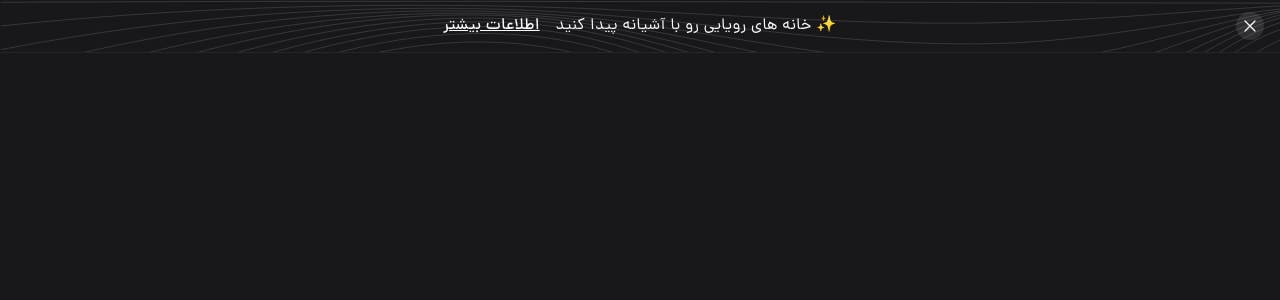
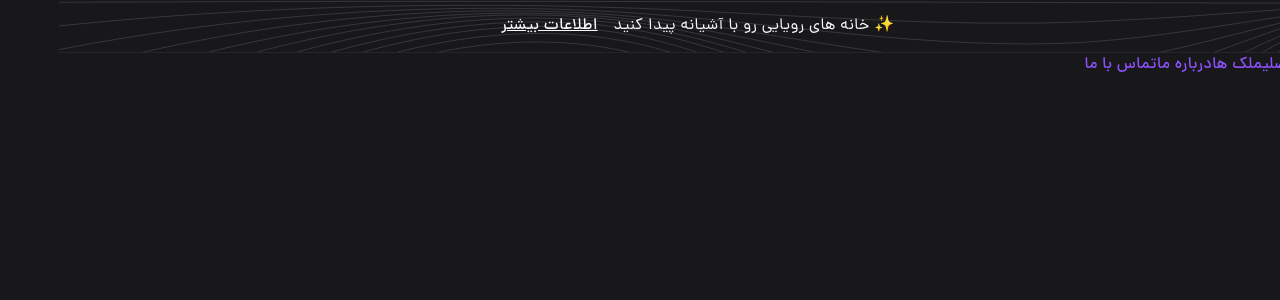
Before and after one commit to homow/home-nest, a React (Vite) app: page / in a window 1280 px wide. Shown: the top 300 px of the page. Built offline with nearby package versions, Linux system fonts and the light colour scheme.

Commit message:
config routes and create nav menu

```diff
--- a/src/Layout/Header/HeaderBase/HeaderNav.jsx
+++ b/src/Layout/Header/HeaderBase/HeaderNav.jsx
@@ -1,7 +1,20 @@
+import {NavLink} from "react-router-dom";
+
 export default function HeaderNav() {
     return (
         <div>
-            <h1>Header Nav</h1>
+            <NavLink to={"/"} className={active => active && 'text-violet-500'}>
+                صفحه اصلی
+            </NavLink>
+            <NavLink to={"/properties"} className={active => active && 'text-violet-500'}>
+                ملک ها
+            </NavLink>
+            <NavLink to={"/about"} className={active => active && 'text-violet-500'}>
+                درباره ما
+            </NavLink>
+            <NavLink to={"/contact"} className={active => active && 'text-violet-500'}>
+                تماس با ما
+            </NavLink>
         </div>
     )
 }
--- a/src/Layout/Header/HeaderBase/index.jsx
+++ b/src/Layout/Header/HeaderBase/index.jsx
@@ -1,7 +1,9 @@
+import HeaderNav from "./HeaderNav.jsx";
+
 export default function HeaderBase() {
     return (
         <div>
-
+            <HeaderNav/>
         </div>
     )
 }
--- a/src/Layout/Header/index.jsx
+++ b/src/Layout/Header/index.jsx
@@ -1,9 +1,11 @@
-import TopGlobalBanner from "@/Layout/Header/TopGlobalBanner.jsx";
+import TopGlobalBanner from "./TopGlobalBanner.jsx";
+import HeaderBase from "./HeaderBase";
 
 export default function Header() {
     return (
-        <header className="">
+        <header>
             <TopGlobalBanner/>
+            <HeaderBase/>
         </header>
     )
 }
```
Also changed, not shown: src/routes/AppRoutes.jsx (added).
